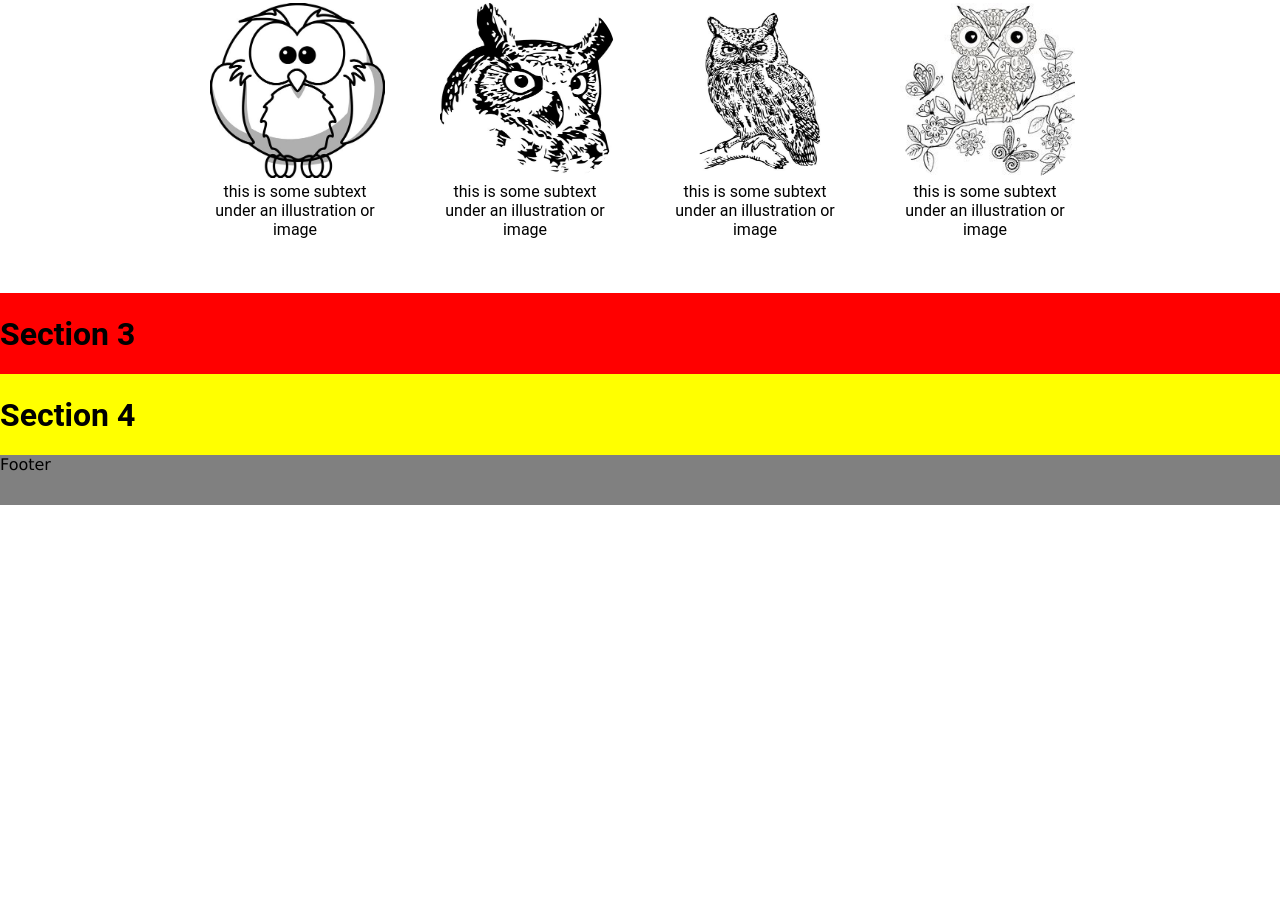
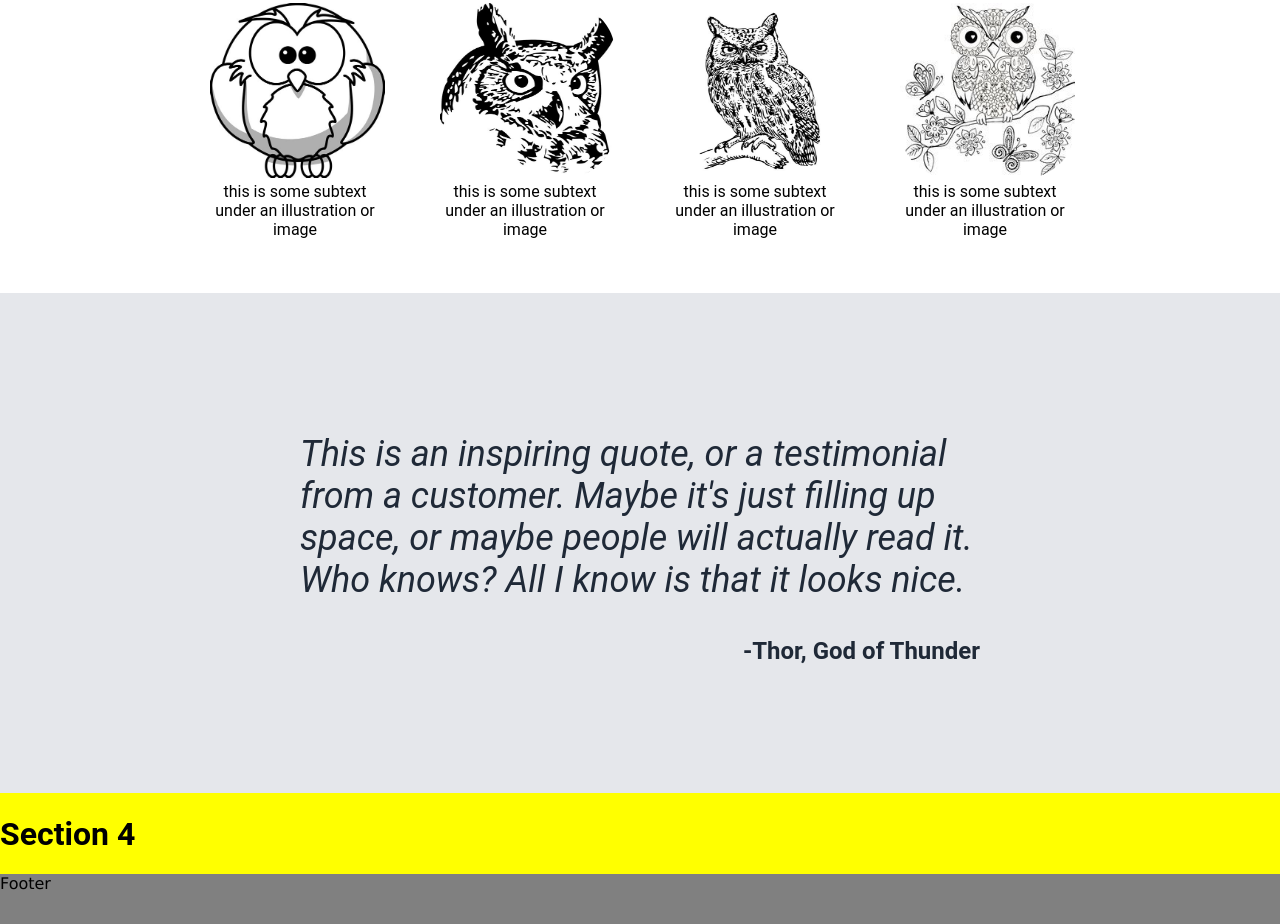
Before and after one commit to pear48461/Landing-Page, a plain HTML site: page index.html in a window 1280 px wide. Shown: the part 756-1680 px from the top of the page. Before the commit the page ends 1261 px from the top, so only its background shows below. Drawn offline with Linux system fonts and the light colour scheme.

Commit message:
Section 3 completed

```diff
--- a/index.html
+++ b/index.html
@@ -49,7 +49,8 @@
                 </div>
             </div>
             <div class="third">
-                <h1>Section 3</h1>
+                <p class="thirdtext">This is an inspiring quote, or a testimonial from a customer. Maybe it's just filling up space, or maybe people will actually read it. Who knows? All I know is that it looks nice.</p>
+                <p class="thirdname">-Thor, God of Thunder</p>
             </div>
             <div class="fourth">
                 <h1>Section 4</h1>
--- a/style.css
+++ b/style.css
@@ -114,8 +114,24 @@ img {
 
 
 .third {
-    background-color: red;
-    flex: 1;
+    background-color: #E5E7EB;
+    flex: 1 1 500px;
+    flex-display: column;
+    padding-left: 300px;
+    padding-right: 300px;
+    color: #1F2937;
+    align-content: center;
+}
+
+.thirdtext {
+    font-style: italic;
+    font-size: 36px;
+}
+
+.thirdname {
+    font-weight: 700;
+    justify-self: right;
+    font-size: 24px;
 }
 
 .fourth {
```
